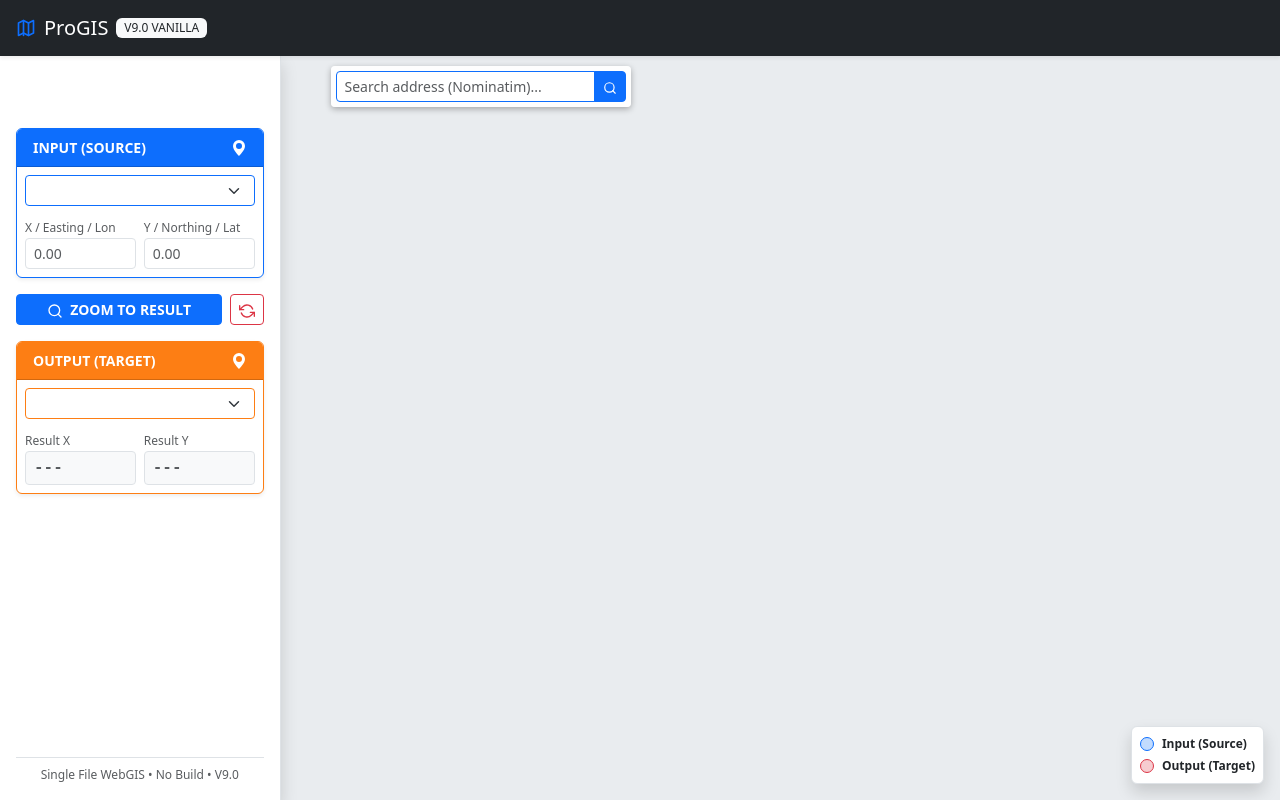
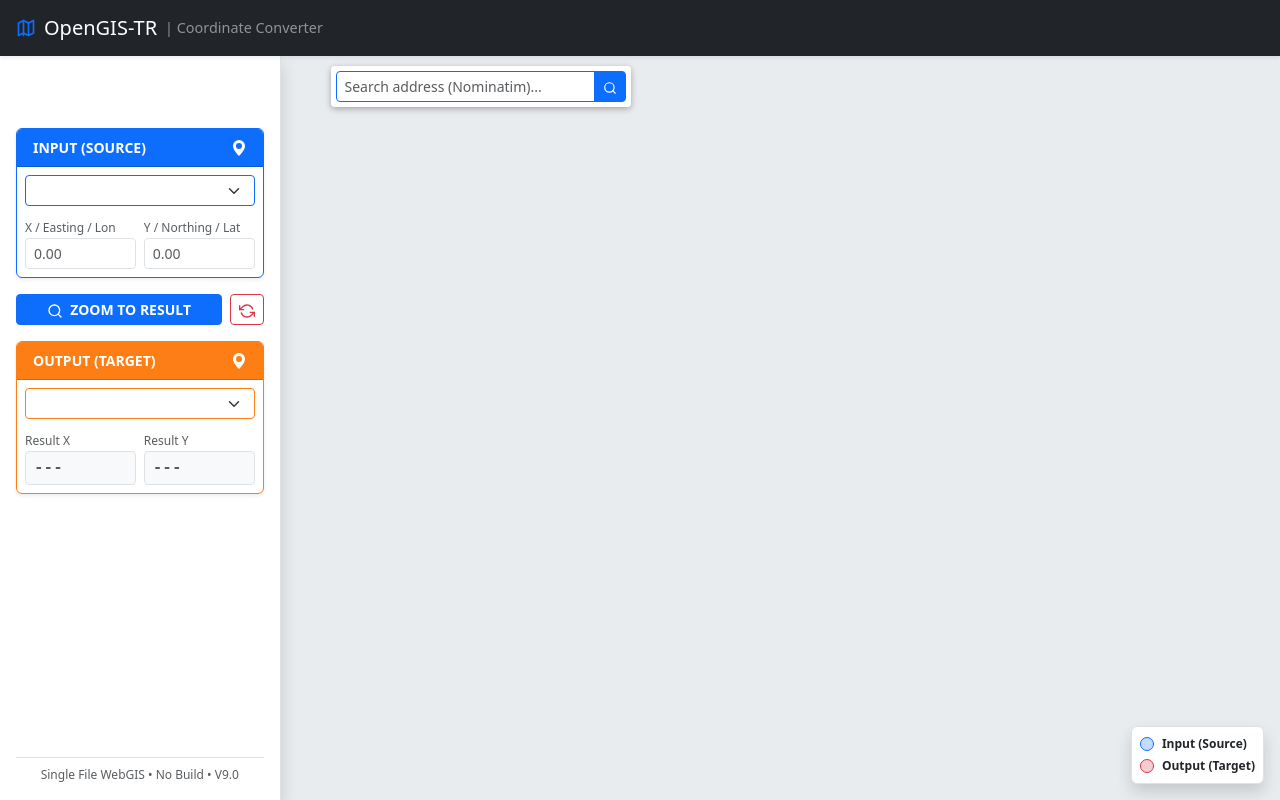
Before and after one commit to orbay1s/webgis-coordinate-converter, a plain HTML site: page index.html in a window 1280 px wide. Drawn offline with nearby package versions, Linux system fonts and the light colour scheme; a script that the page names is missing.

Commit message:
Add files via upload

```diff
--- a/index.html
+++ b/index.html
@@ -3,7 +3,7 @@
 <head>
     <meta charset="UTF-8">
     <meta name="viewport" content="width=device-width, initial-scale=1.0">
-    <title>OpenGIS-TR | Koordinat Dönüştürücü</title>
+    <title>OpenGIS-TR | Coordinate Converter</title>
 
     <!-- Bootstrap 5 CSS -->
     <link href="https://cdn.jsdelivr.net/npm/bootstrap@5.3.0/dist/css/bootstrap.min.css" rel="stylesheet">
@@ -118,7 +118,7 @@
     <nav class="navbar navbar-dark bg-dark px-3 shadow-sm">
         <span class="navbar-brand mb-0 h1 d-flex align-items-center">
             <svg xmlns="http://www.w3.org/2000/svg" width="20" height="20" viewBox="0 0 24 24" fill="none" stroke="#0d6efd" stroke-width="2" stroke-linecap="round" stroke-linejoin="round" class="me-2"><polygon points="3 6 9 3 15 6 21 3 21 18 15 21 9 18 3 21"></polygon><line x1="9" y1="3" x2="9" y2="21"></line><line x1="15" y1="6" x2="15" y2="21"></line></svg>
-            ProGIS <span class="badge bg-light text-dark ms-2 fw-normal" style="font-size: 0.75rem;">V9.0 VANILLA</span>
+            OpenGIS-TR <span class="fw-light text-white-50 ms-2" style="font-size: 0.9rem;">| Coordinate Converter</span>
         </span>
     </nav>
 
@@ -549,5 +549,4 @@
         }
     </script>
 </body>
-
 </html>
```
